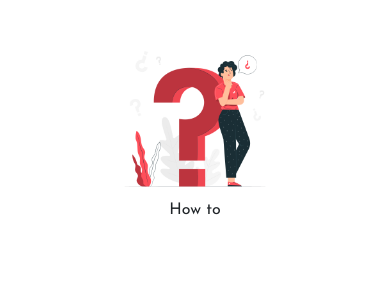
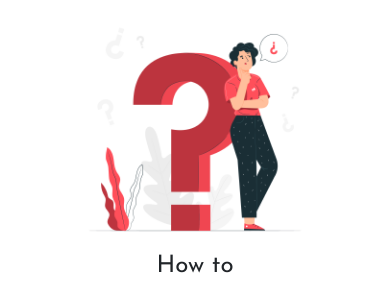
Before and after one commit to naveen-developer/bonsmartway, a plain HTML site: page index.html in a window 390 px wide. Shown: the part 810-1100 px from the top of the page. Drawn offline with nearby package versions, Linux system fonts and the light colour scheme; a script that the page names is missing.

Commit message:
third commit

```diff
--- a/style.css
+++ b/style.css
@@ -112,7 +112,12 @@
     .rightside h1{
     	font-size: 30px;
     }
-
+	figure img{
+	   width:15rem;
+   }
+   figcaption{
+	   font-size:1.5rem;
+   }
 
 
     .corona_update h1 {
```
Also changed, not shown: index.html (+2 -0 lines).
